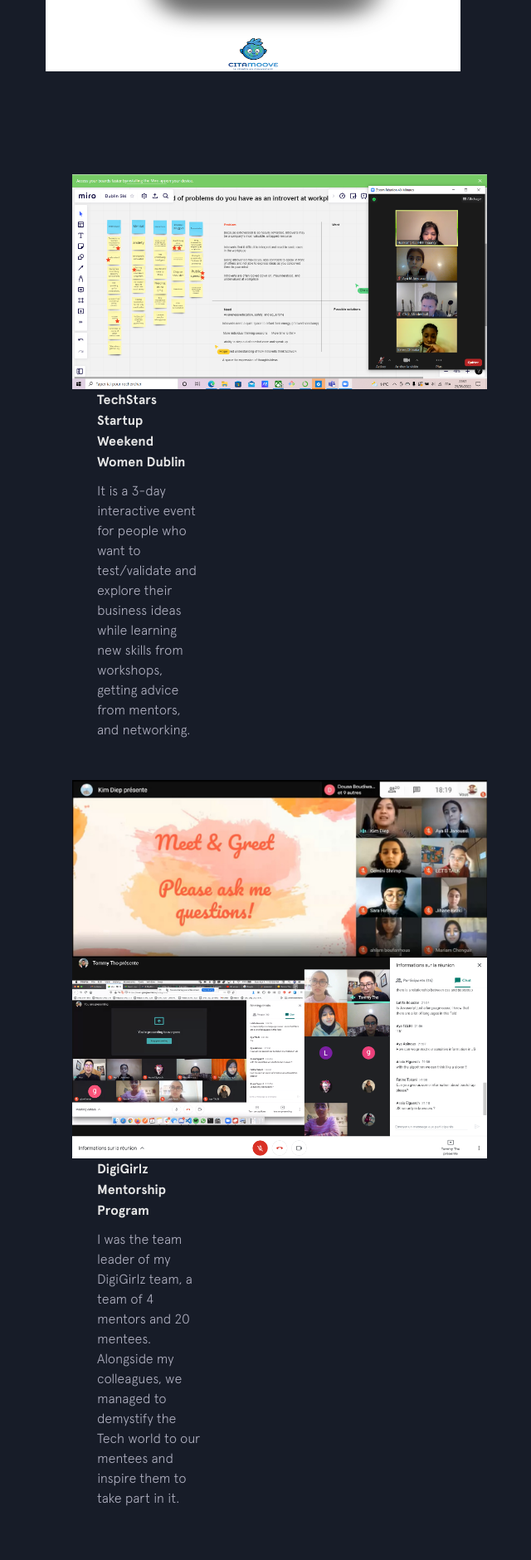
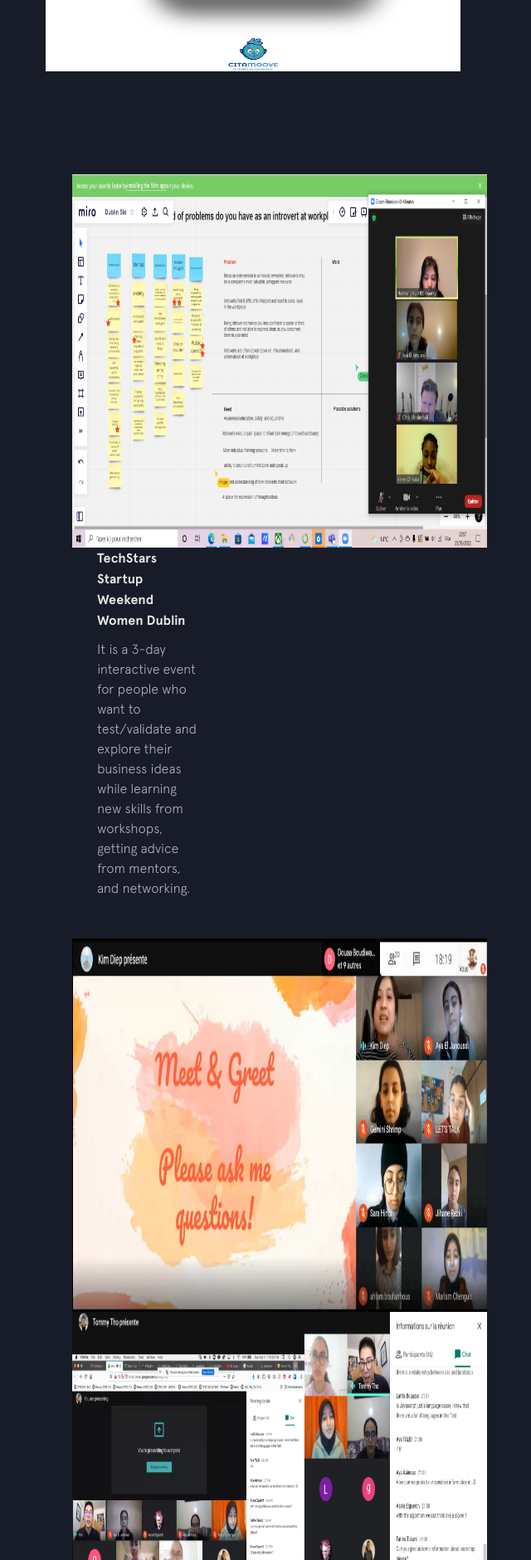
Before and after one commit to CodingAya/codingaya.github.io, a Jekyll site: the page built from index.html, in a window 1280 px wide. Shown: the part 2958-4838 px from the top of the page at 83% size, without its empty margins (363-1003 px from the left). Built offline with Jekyll 4.4.1, drawn with Linux system fonts in a browser that asks for light colours; nearby versions of some CDN libraries.

Commit message:
Extrav12

```diff
--- a/_includes/featured-projects.html
+++ b/_includes/featured-projects.html
@@ -22,7 +22,7 @@
     <div class="Techstars">
       <figure class="project__pic">
         <a href="https://www.linkedin.com/posts/chrismindenhall_techstars-startup-weekend-women-dublin-will-ugcPost-6914253202825580544-XA4K/?utm_source=share&utm_medium=member_desktop" target="_blank">
-          <img src="{{site.baseurl}}/img/featured/techstars/techstars1.png" alt="" style="width: 500px;">
+          <img src="{{site.baseurl}}/img/featured/techstars/techstars1.png" alt="" style="width: 500px; height: 450px;">
         </a>
       </figure>
       <figcaption class="project__caption">
@@ -38,8 +38,8 @@
     <br>
     <div class="Digigirlz">
       <figure class="project__pic">
-        <img src="{{site.baseurl}}/img/featured/digigirlz/Q&A_with_KimDiep.jpeg" alt="" style="width: 500px;">
-        <img src="{{site.baseurl}}/img/featured/digigirlz/TommyTho_JSworkshop.png" alt="" style="width: 500px;">
+        <img src="{{site.baseurl}}/img/featured/digigirlz/Q&A_with_KimDiep.jpeg" alt="" style="width: 500px; height: 450px;">
+        <img src="{{site.baseurl}}/img/featured/digigirlz/TommyTho_JSworkshop.png" alt="" style="width: 500px; height: 450px;">
       </figure>
       <figcaption class="project__caption">
         <div class="project__name">
```
